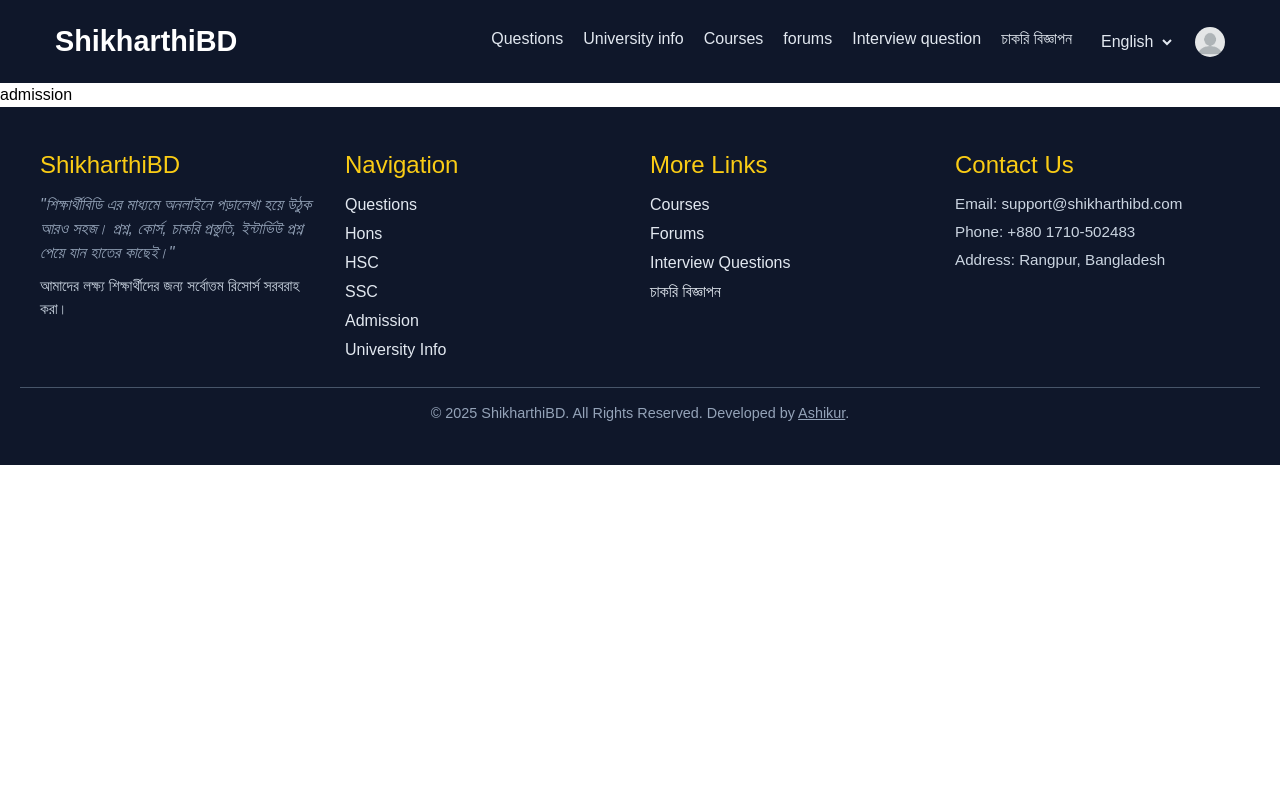
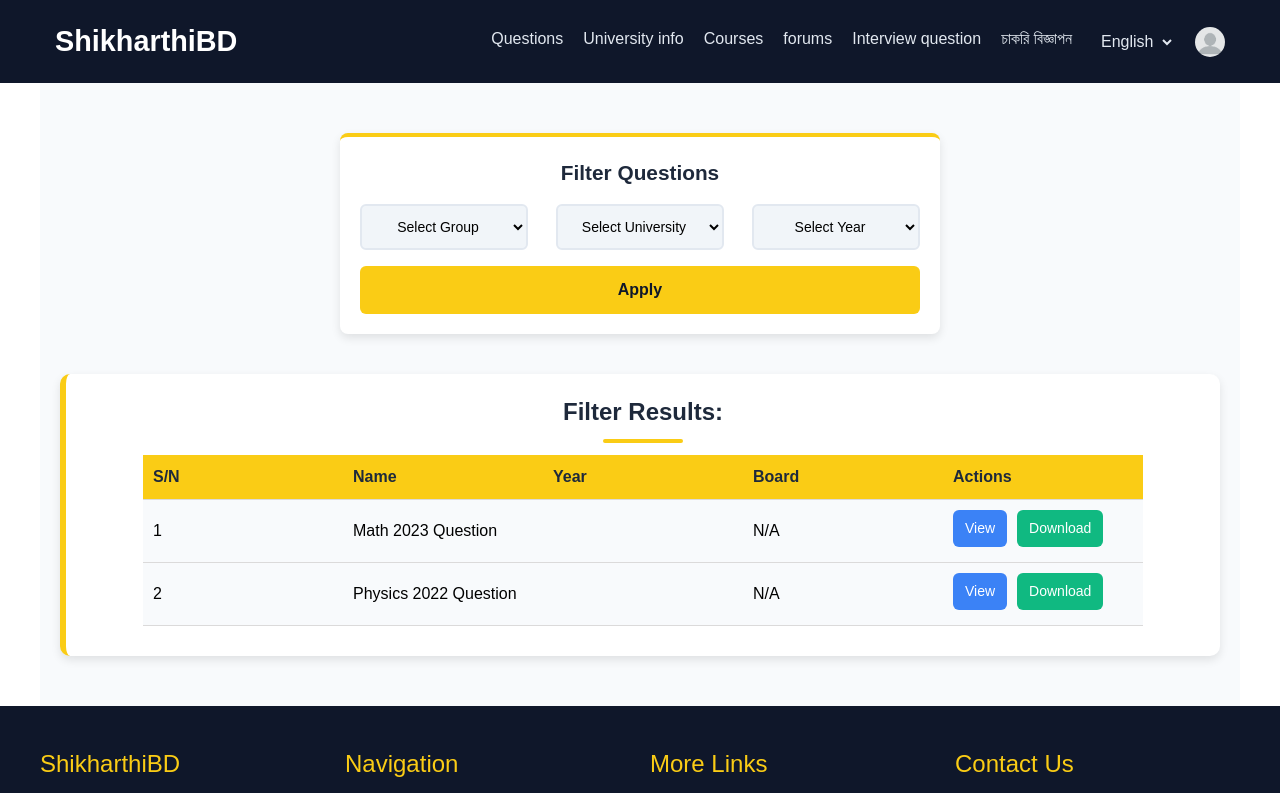
Before and after one commit to Ashik045/ShikharthiBD, a Next.js app in the folder client/: page /questions/admission in a window 1280 px wide. Shown: the top 793 px of the page. Built offline with nearby package versions, Linux system fonts and the light colour scheme.

Commit message:
filter component

```diff
--- a/client/app/questions/admission/page.tsx
+++ b/client/app/questions/admission/page.tsx
@@ -1,5 +1,34 @@
+import Filter from "@/components/Filter/Filter";
+import ResultsTable from "@/components/ResultsTable/ResultsTable";
+import styles from "@/styles/questions.module.scss";
+
+const pdfUrl = "/pdfs/Ashikur_CV.pdf"; // No need to import
+
 const admission = () => {
-  return <div>admission</div>;
+  const results = [
+    {
+      id: 1,
+      name: "Math 2023 Question",
+      pdfUrl: pdfUrl,
+    },
+    {
+      id: 2,
+      name: "Physics 2022 Question",
+      pdfUrl: pdfUrl,
+    },
+  ];
+
+  return (
+    <div className={styles.page_container}>
+      {/* Pass filters to the Filter component */}
+      <div className={styles.filter_wrapper}>
+        <Filter admission />
+      </div>
+
+      {/* show the results here */}
+      <ResultsTable results={results} />
+    </div>
+  );
 };
 
 export default admission;
--- a/client/components/Filter/Filter.tsx
+++ b/client/components/Filter/Filter.tsx
@@ -24,6 +24,7 @@ const Filter = ({ hons, ssc, hsc, admission }: FilterParams) => {
     searchParams.get("university") || ""
   );
 
+  // should update the filter compnent
   const handleApply = () => {
     const query = new URLSearchParams();
 
@@ -43,7 +44,6 @@ const Filter = ({ hons, ssc, hsc, admission }: FilterParams) => {
       <div className={styles.filters}>
         {hons && (
           <>
-            {" "}
             <select
               value={subject}
               onChange={(e) => setSubject(e.target.value)}
```
